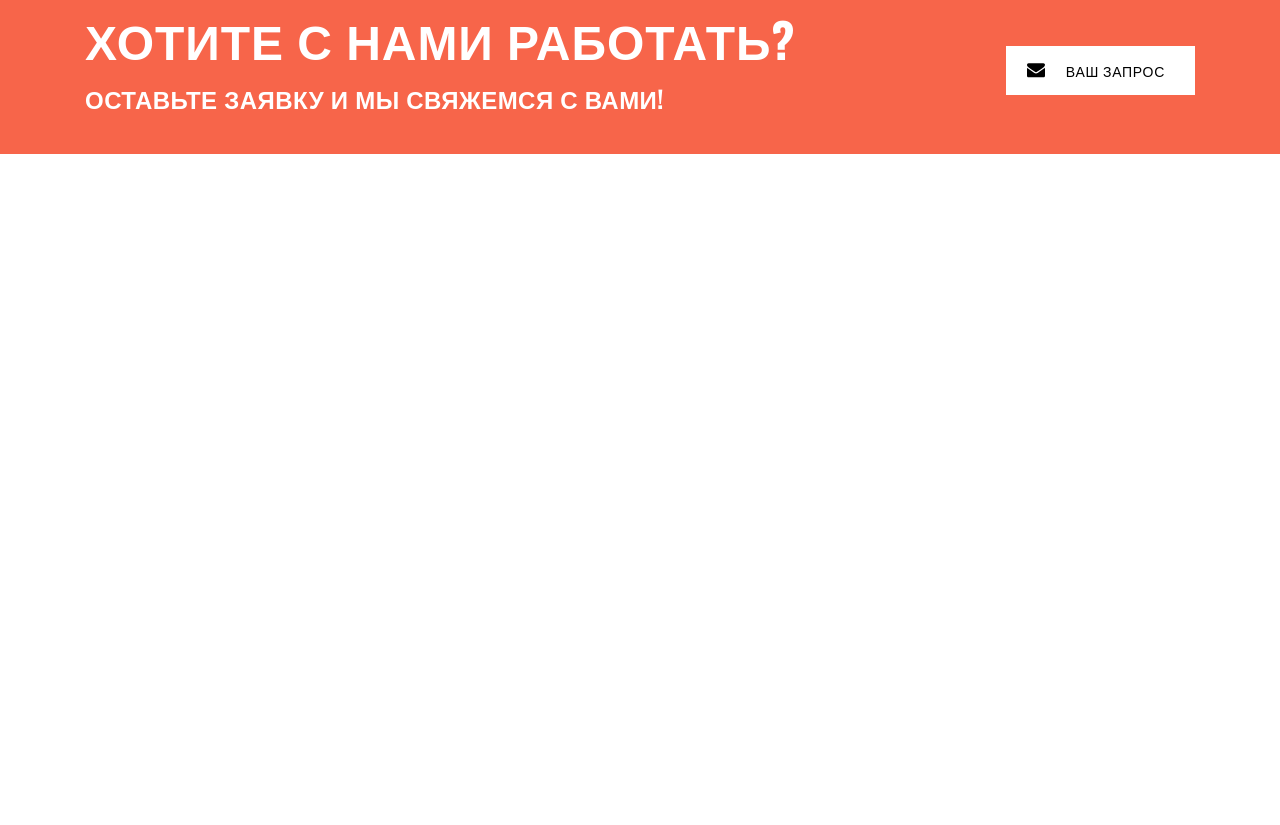
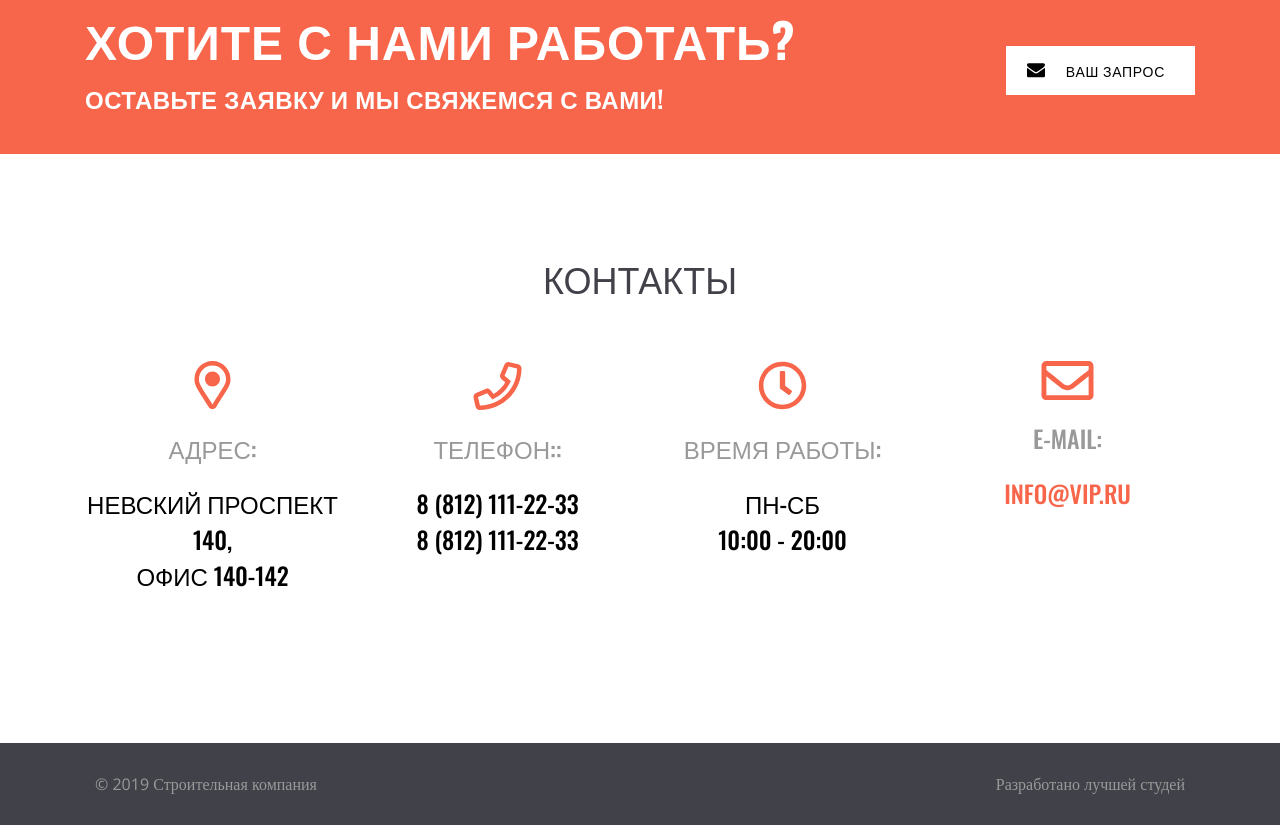
Before and after one commit to tbeketova/13.1_bigger_project, a plain HTML site: page index.html in a window 1280 px wide. Shown: the part 5641-6466 px from the top of the page. Before the commit the page ends 5945 px from the top, so only its background shows below. Drawn offline with nearby package versions, Linux system fonts and the light colour scheme.

Commit message:
create section contacts, footer

```diff
--- a/css/style.css
+++ b/css/style.css
@@ -280,6 +280,10 @@ body {
   background-position: 0 0;
 }
 
+.request__work {
+  margin-bottom: 97px;
+}
+
 /*Services*/
 .services {}
 
@@ -475,6 +479,64 @@ body {
   color: var(--accent-color);
 }
 
+/*Contacts*/
+.contacts {
+  margin-bottom: 150px;
+}
+
+.contacts__title {
+  margin-bottom: 57px;
+}
+
+.contacts__grid {
+  list-style: none;
+  margin: 0;
+  padding: 0;
+  display: grid;
+  grid-template-columns: repeat(4, 1fr);
+  grid-template-rows: 1fr;
+  gap: 30px;
+  text-align: center;
+}
+
+.contacts__item {
+  width: 255px;
+}
+
+.contacts__item img {
+  margin-bottom: 20px;
+}
+
+.contacts__item-title {
+  font-size: 24px;
+  font-weight: 500;
+  color: var(--text-color);
+  margin-bottom: 19px;
+}
+
+.contacts__item-text {
+  font-size: 24px;
+  font-weight: 500;
+  color: #000;
+}
+
+.contacts__item-email {
+  color: var(--accent-color);
+}
+
+
+/*Footer*/
+.footer {
+  background-color: var(--dark-color);
+}
+
+.footer__flex {
+  padding: 30px 10px;
+  display: flex;
+  justify-content: space-between;
+}
+
+
 
 /*max-width: 1200px*/
 @media screen and (max-width: 1200px) {
@@ -493,6 +555,7 @@ body {
 
   .portfolio__grid {
     grid-template-columns: repeat(2, 1fr);
+    justify-items: center;
   }
 
   .questions {
@@ -519,6 +582,11 @@ body {
   .reviews__grid {
     grid-template-columns: repeat(2, 1fr);
     gap: 10px;
+  }
+
+  .contacts__grid {
+    grid-template-columns: repeat(2, 1fr);
+    justify-items: center;
   }
 }
 
@@ -591,6 +659,14 @@ body {
   .request__text {
     text-align: center;
   }
+
+  .contacts__grid {
+    grid-template-columns: 1fr;
+  }
+
+  .contacts__item {
+    margin-bottom: 40px;
+  }
 }
 
 /*max-width: 380px*/
@@ -600,4 +676,13 @@ body {
     padding-right: 0;
     font-size: 46px;
   }
+
+  .footer__flex {
+    flex-wrap: wrap;
+    justify-content: center;
+  }
+
+  .footer__flex p {
+    margin-bottom: 20px;
+  }
 }
--- a/index.html
+++ b/index.html
@@ -251,7 +251,7 @@
     </div>
   </section>
 
-  <section class="request">
+  <section class="request__work request">
     <div class="container">
       <div class="request__flex">
         <div class="request__flex-left">
@@ -264,5 +264,44 @@
       </div>
     </div>
   </section>
+
+  <section class="contacts">
+    <div class="container">
+      <h2 class="contacts__title text-h2">КОНТАКТЫ</h2>
+
+        <ul class="contacts__grid">
+          <li class="contacts__item">
+            <img src="img/point.svg" alt="" width="255" height="49" >
+            <p class="contacts__item-title">АДРЕС:</p>
+            <p class="contacts__item-text">НЕВСКИЙ ПРОСПЕКТ 140, <br> ОФИС 140-142</p>
+          </li>
+          <li class="contacts__item">
+            <img src="img/phone.svg" alt="" width="255" height="49" >
+            <p class="contacts__item-title">ТЕЛЕФОН::</p>
+            <p class="contacts__item-text">8 (812) 111-22-33 <br>
+              8 (812) 111-22-33</p>
+          </li>
+          <li class="contacts__item">
+            <img src="img/work-time.svg" alt="" width="255" height="49" >
+            <p class="contacts__item-title">ВРЕМЯ РАБОТЫ:</p>
+            <p class="contacts__item-text">ПН-СБ <br> 10:00 - 20:00</p>
+          </li>
+          <li class="contacts__item">
+            <img src="img/email-icon.svg" alt="" width="235" height="39" >
+            <p class="contacts__item-title">E-MAIL:</p>
+            <p class="contacts__item-text"><span class="contacts__item-email">INFO@VIP.RU</span></p>
+          </li>
+        </ul>
+    </div>
+  </section>
+
+  <footer class="footer">
+    <div class="container">
+      <div class="footer__flex">
+        <p class="text-p">© 2019 Строительная компания</p>
+        <p class="text-p">Разработано лучшей студей</p>
+      </div>
+    </div>
+  </footer>
 </body>
 </html>
```
Also changed, not shown: img/email-icon.svg (added), img/phone.svg (added), img/point.svg (added), img/work-time.svg (added).
